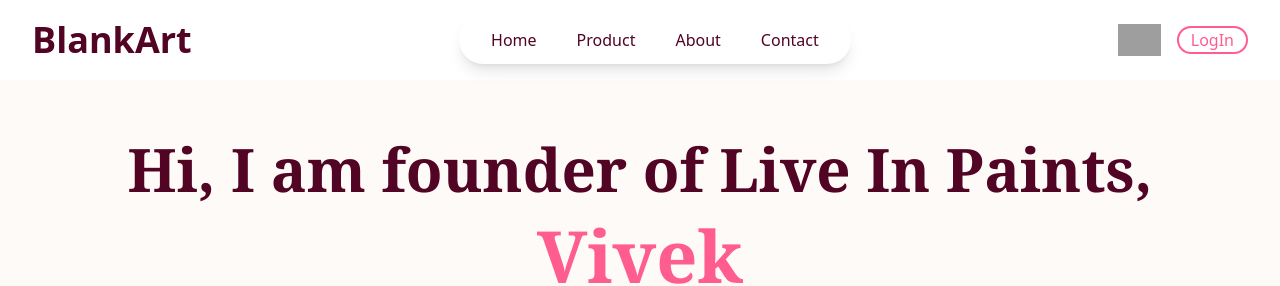
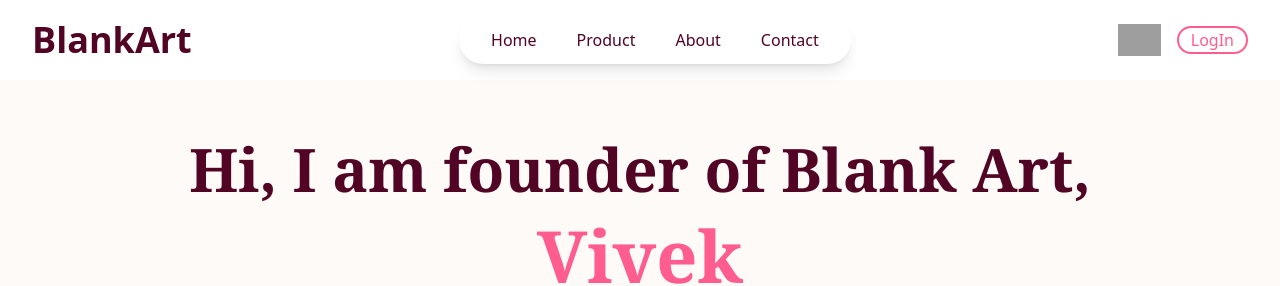
Before and after one commit to Vivekgpta/BlankArt, a React (Vite) app: page /about in a window 1280 px wide. Shown: the top 286 px of the page. Built offline with nearby package versions, Linux system fonts and the light colour scheme; grey boxes are pictures that could not be loaded.

Commit message:
Update AboutMeHeading.jsx

```diff
--- a/src/components/about/AboutMeHeading.jsx
+++ b/src/components/about/AboutMeHeading.jsx
@@ -12,7 +12,7 @@ const AboutMeHeading = () => {
         viewport={{ once: false, amount: 0.1 }}
       >
         <h1 className="text-3xl sm:text-4xl md:text-5xl lg:text-6xl font-serif text-pink-950 font-bold leading-snug">
-          Hi, I am founder of Live In Paints,
+          Hi, I am founder of Blank Art,
         </h1>
         <h1 className="text-4xl sm:text-5xl md:text-6xl lg:text-7xl font-serif text-[#ff5c8f] font-bold mt-2">
           Vivek
```
